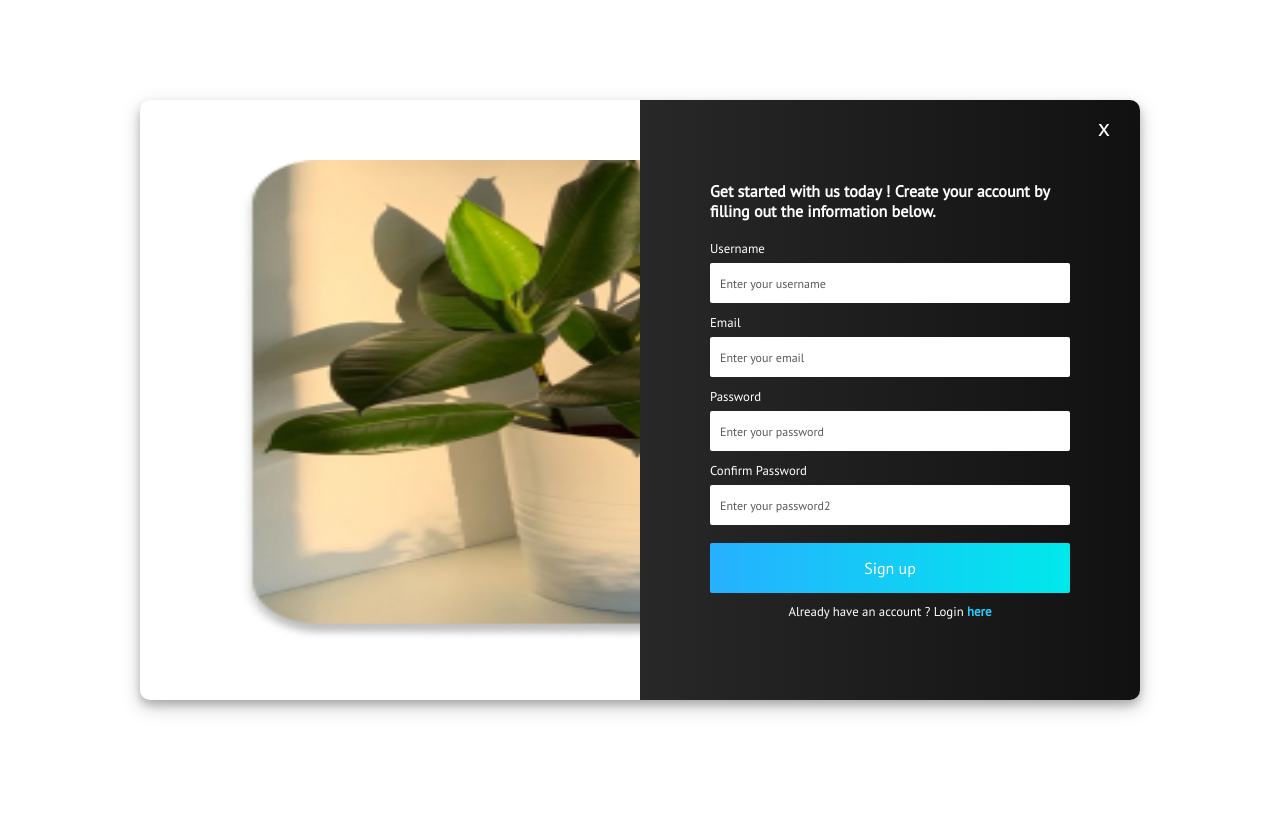
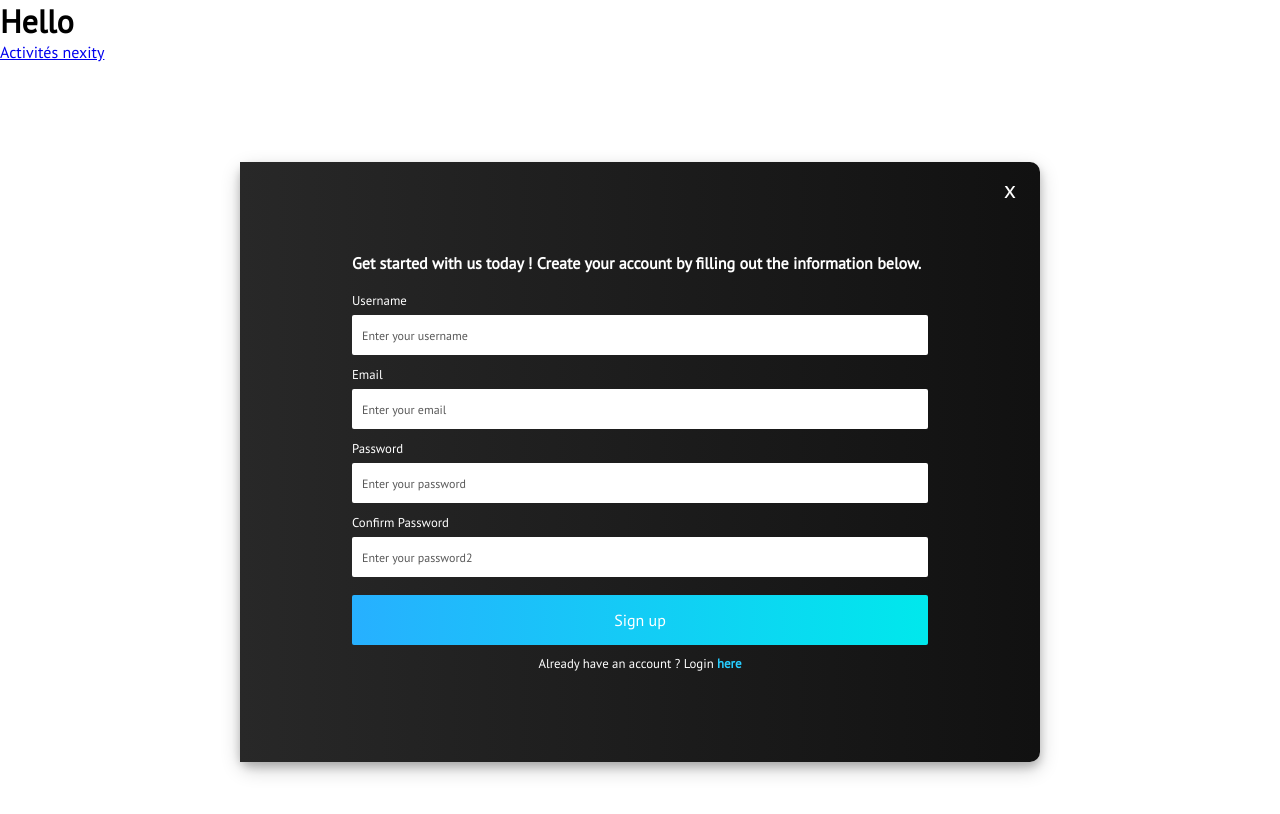
Before and after one commit to guillaumekroeurn/PIM_, a React (Create React App) app: page / in a window 1280 px wide. Shown: the top 814 px of the page. Built offline with nearby package versions, Linux system fonts and the light colour scheme.

Commit message:
Form auth

```diff
--- a/package.json
+++ b/package.json
@@ -6,6 +6,7 @@
     "@testing-library/jest-dom": "^5.16.4",
     "@testing-library/react": "^13.1.1",
     "@testing-library/user-event": "^13.5.0",
+    "firebase": "^9.6.11",
     "react": "^18.0.0",
     "react-dom": "^18.0.0",
     "react-router-dom": "^6.3.0",
--- a/src/App.js
+++ b/src/App.js
@@ -4,17 +4,6 @@ import Page1 from './pages/Page1';
 import Page2 from './pages/Page2';
 import Page3 from './pages/Page3';
 import './App.css';
-import Form from './components/Form/Form';
-
-
-function Auth() {
-  return (
-    <div className='Auth'>
-      <Form />
-    </div>
-  )
-}
-
 
 const App = () => {
   return (
@@ -28,4 +17,4 @@ const App = () => {
   );
 };
 
-export default Auth;
+export default App;
--- /dev/null
+++ b/src/components/Auth/Auth.jsx
@@ -0,0 +1,13 @@
+import React from 'react';
+import Form from '../Form/Form';
+
+console.log(Auth);
+function Auth() {
+    return (
+      <div>
+        <Form />
+      </div>
+    );
+  };
+
+export default Auth;
--- a/src/components/Form/Form.css
+++ b/src/components/Form/Form.css
@@ -1,12 +1,11 @@
 .form-container {
     margin: 100px auto;
-    width: 1000px;
+    width: 800px;
     box-shadow: 0 5px 8px 0 rgba(0, 0, 0, 0.2), 0 7px 20px 0 rgba(0, 0, 0, 0.2);
     position: relative;
     border-radius: 10px;
     height: 600px;
     display: grid;
-    grid-template-columns: 1fr 1fr;
   }
 
   .close-btn {
@@ -19,7 +18,7 @@
     cursor: pointer;
   }
 
-  .form-content-left {
+  /*.form-content-left {
     background: linear-gradient(
       90deg,
       rgb(39, 176, 255) 0%,
@@ -27,7 +26,7 @@
     );
     border-radius: 10px 0 0 10px;
     position: relative;
-  }
+  }*/
 
   .form-img {
     width: 80%;
--- a/src/components/Form/Form.js
+++ b/src/components/Form/Form.js
@@ -13,9 +13,9 @@ const Form = () => {
         <>
         <div className="form-container">
             <span className="close-btn">x</span>
-            <div cassName="form-content-left">
+            {/*<div className="form-content-left">
                 <img src="img/img2.jpg" alt="plante" className="form-img"/>
-            </div>
+                </div>*/}
             {!isSubmitted ? <FormSignup submitForm=
             {submitForm} /> : <FormSuccess />}
             {/*<FormSuccess />*/}
--- a/src/pages/page1.js
+++ b/src/pages/page1.js
@@ -1,5 +1,7 @@
 import React from 'react';
 import { NavLink } from 'react-router-dom';
+import Auth from '../components/Auth/Auth';
+
 
 const Test = () => {
     return (
@@ -8,6 +10,8 @@ const Test = () => {
         <NavLink to="/page2" className='' >
         Activités nexity
         </NavLink>
+
+        <Auth />
         </div>
     );
 };
```
Also changed, not shown: src/Firebase.js (added, +15 -0 lines), src/components/Auth/Auth.css (added), src/styles/components/page1.scss (added), 1 other file (tests, documents, lock files or other folders).
